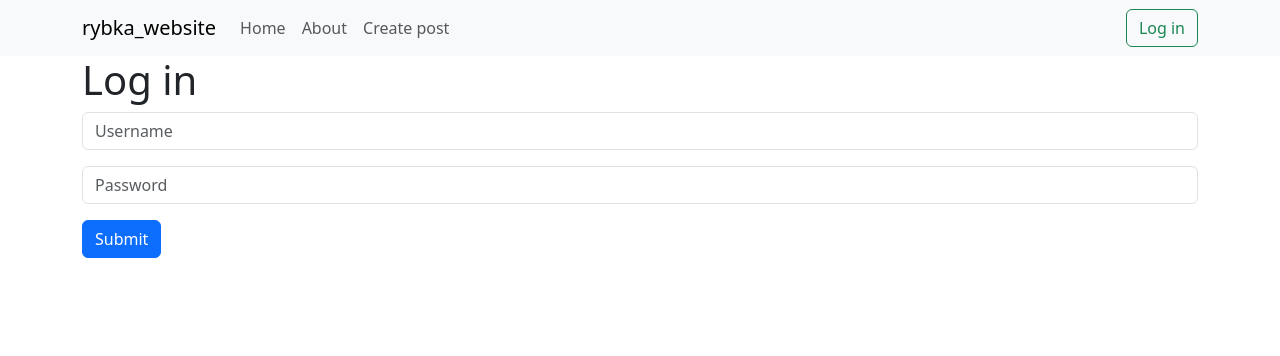
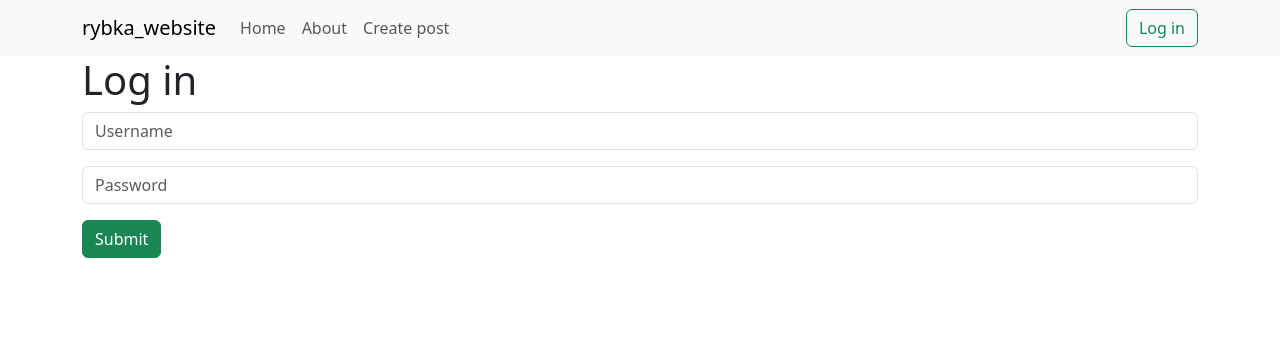
Before and after one commit to rybka4tundra/rybka_website, a Django app: page /users/ in a window 1280 px wide. Shown: the top 356 px of the page. Run offline with Django 5.2, Linux system fonts and the light colour scheme.

Commit message:
Change button color on login page

```diff
--- a/users/templates/authentication/login.html
+++ b/users/templates/authentication/login.html
@@ -8,7 +8,7 @@
 <form action="" method=POST>
     {% csrf_token %}
     {{ form }}
-    <button type="submit" class="btn btn-primary">Submit</button>
+    <button type="submit" class="btn btn-success">Submit</button>
 </form>
 
 {% endif %}
```
